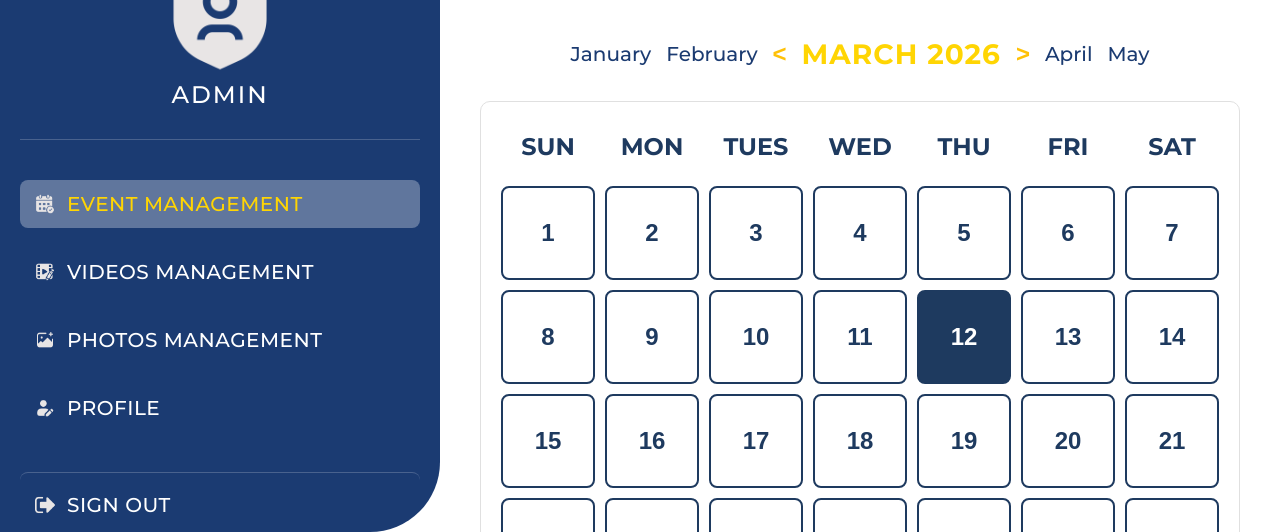
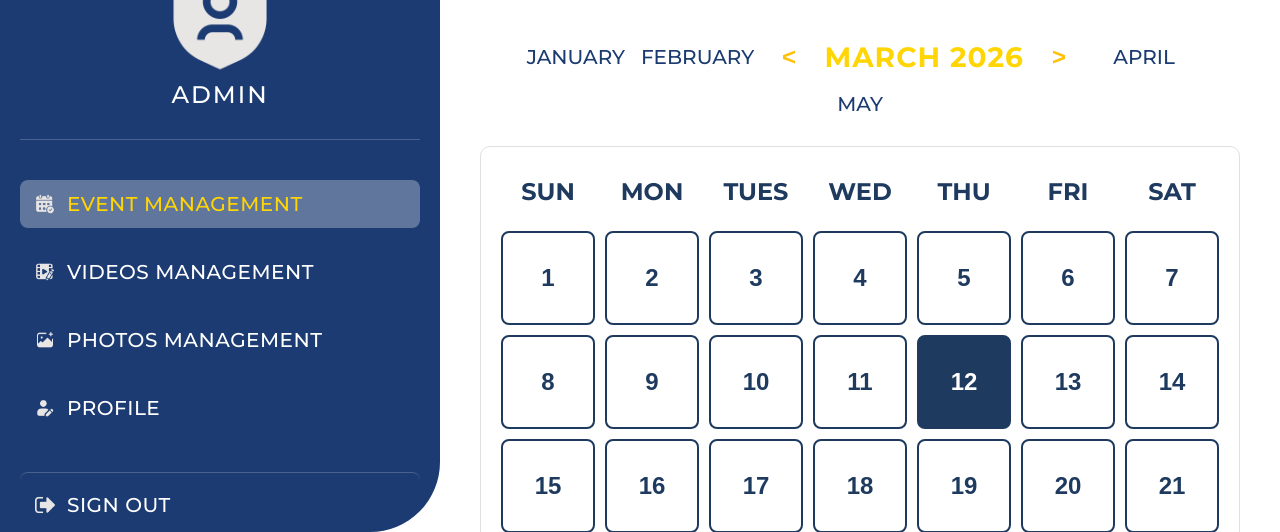
Before and after one commit to Jonathan06192004/SPUC-Web, a plain HTML site: page Page/AdminDashboard.html in a window 1280 px wide. Shown: the part 268-800 px from the top of the page. Drawn offline with Linux system fonts and the light colour scheme; no server answers.

Commit message:
Added month month scroll function into the month nav. Also added some animations

```diff
--- a/Script/AdminDashboard.js
+++ b/Script/AdminDashboard.js
@@ -14,17 +14,83 @@ const firebaseConfig = {
 const app = initializeApp(firebaseConfig);
 const db = getFirestore(app);
 
-let currentDate = new Date(2026, 2, 12); // March 12, 2026
+let currentDate = new Date(2026, 2, 12);
 let selectedDate = new Date(2026, 2, 12);
 
 const monthNames = ["JANUARY", "FEBRUARY", "MARCH", "APRIL", "MAY", "JUNE", "JULY", "AUGUST", "SEPTEMBER", "OCTOBER", "NOVEMBER", "DECEMBER"];
 const dayNames = ["SUN", "MON", "TUES", "WED", "THU", "FRI", "SAT"];
 
+function updateMonthDisplay() {
+    const months = [];
+    for (let i = -2; i <= 2; i++) {
+        const date = new Date(currentDate.getFullYear(), currentDate.getMonth() + i, 1);
+        const monthName = monthNames[date.getMonth()];
+        const year = date.getFullYear();
+        months.push({ name: monthName, year: year, offset: i });
+    }
+
+    const monthNav = document.querySelector('.month-nav');
+    monthNav.innerHTML = '';
+
+    // First month (2 months before)
+    const span1 = document.createElement('span');
+    span1.className = 'month-label';
+    span1.textContent = months[0].name;
+    monthNav.appendChild(span1);
+
+    // Second month (1 month before)
+    const span2 = document.createElement('span');
+    span2.className = 'month-label';
+    span2.textContent = months[1].name;
+    monthNav.appendChild(span2);
+
+    // Previous button
+    const prevBtn = document.createElement('button');
+    prevBtn.className = 'nav-btn prev';
+    prevBtn.textContent = '<';
+    prevBtn.type = 'button';
+    prevBtn.addEventListener('click', () => {
+        currentDate.setMonth(currentDate.getMonth() - 1);
+        generateCalendar(currentDate);
+        updateMonthDisplay();
+    });
+    monthNav.appendChild(prevBtn);
+
+    // Current month
+    const currentSpan = document.createElement('h3');
+    currentSpan.className = 'current-month';
+    currentSpan.id = 'currentMonth';
+    currentSpan.textContent = `${months[2].name} ${months[2].year}`;
+    monthNav.appendChild(currentSpan);
+
+    // Next button
+    const nextBtn = document.createElement('button');
+    nextBtn.className = 'nav-btn next';
+    nextBtn.textContent = '>';
+    nextBtn.type = 'button';
+    nextBtn.addEventListener('click', () => {
+        currentDate.setMonth(currentDate.getMonth() + 1);
+        generateCalendar(currentDate);
+        updateMonthDisplay();
+    });
+    monthNav.appendChild(nextBtn);
+
+    // Fourth month (1 month after)
+    const span4 = document.createElement('span');
+    span4.className = 'month-label';
+    span4.textContent = months[3].name;
+    monthNav.appendChild(span4);
+
+    // Fifth month (2 months after)
+    const span5 = document.createElement('span');
+    span5.className = 'month-label';
+    span5.textContent = months[4].name;
+    monthNav.appendChild(span5);
+}
+
 function generateCalendar(date) {
     const year = date.getFullYear();
     const month = date.getMonth();
-
-    document.getElementById('currentMonth').textContent = `${monthNames[month]} ${year}`;
 
     const firstDay = new Date(year, month, 1).getDay();
     const daysInMonth = new Date(year, month + 1, 0).getDate();
@@ -33,7 +99,6 @@ function generateCalendar(date) {
     const calendarDates = document.getElementById('calendarDates');
     calendarDates.innerHTML = '';
 
-    // Previous month dates
     for (let i = firstDay - 1; i >= 0; i--) {
         const btn = document.createElement('button');
         btn.className = 'date-btn other-month';
@@ -42,7 +107,6 @@ function generateCalendar(date) {
         calendarDates.appendChild(btn);
     }
 
-    // Current month dates
     for (let day = 1; day <= daysInMonth; day++) {
         const btn = document.createElement('button');
         btn.className = 'date-btn';
@@ -58,7 +122,6 @@ function generateCalendar(date) {
         calendarDates.appendChild(btn);
     }
 
-    // Next month dates
     const totalCells = calendarDates.children.length;
     const remainingCells = 42 - totalCells;
     for (let day = 1; day <= remainingCells; day++) {
@@ -148,18 +211,8 @@ document.getElementById('eventForm').addEventListener('submit', async (e) => {
     }
 });
 
-document.querySelector('.nav-btn.prev').addEventListener('click', () => {
-    currentDate.setMonth(currentDate.getMonth() - 1);
-    generateCalendar(currentDate);
-});
-
-document.querySelector('.nav-btn.next').addEventListener('click', () => {
-    currentDate.setMonth(currentDate.getMonth() + 1);
-    generateCalendar(currentDate);
-});
-
-// Initialize
 generateCalendar(currentDate);
+updateMonthDisplay();
 updateFormDate();
 loadTimeSlots();
 loadPrograms();
--- a/Styles/AdminDashboard.css
+++ b/Styles/AdminDashboard.css
@@ -275,6 +275,9 @@ body {
     color:#1b3b71;
     font-size: 20px;
     font-weight: 500;
+    animation: slideInLeft 0.6s ease-out;
+    min-width: 100px;
+    text-align: center;
 }
 
 .nav-btn {
@@ -284,11 +287,22 @@ body {
     color: #ffc107;
     cursor: pointer;
     font-weight: bold;
-    transition: transform 0.2s;
+    transition: all 0.3s ease;
+    width: 40px;
+    height: 40px;
+    display: flex;
+    align-items: center;
+    justify-content: center;
+    flex-shrink: 0;
 }
 
 .nav-btn:hover {
-    transform: scale(1.2);
+    transform: scale(1.3) rotate(15deg);
+    filter: drop-shadow(0 0 8px rgba(255, 193, 7, 0.5));
+}
+
+.nav-btn:active {
+    transform: scale(0.9);
 }
 
 .current-month {
@@ -296,8 +310,37 @@ body {
     color: #ffd503;
     font-weight: bold;
     letter-spacing: 1px;
-    min-width: 150px;
+    min-width: 200px;
     text-align: center;
+    animation: bounceIn 0.7s cubic-bezier(0.68, -0.55, 0.265, 1.55);
+}
+
+@keyframes slideInLeft {
+    from {
+        opacity: 0;
+        transform: translateX(-30px);
+    }
+    to {
+        opacity: 1;
+        transform: translateX(0);
+    }
+}
+
+@keyframes bounceIn {
+    0% {
+        opacity: 0;
+        transform: scale(0.3);
+    }
+    50% {
+        opacity: 1;
+        transform: scale(1.05);
+    }
+    70% {
+        transform: scale(0.9);
+    }
+    100% {
+        transform: scale(1);
+    }
 }
 
 .calendar-grid {
```
